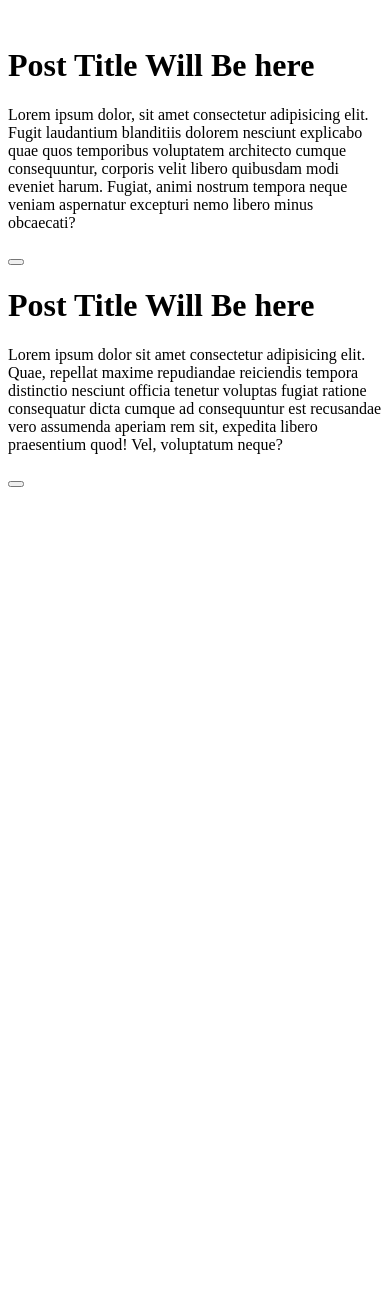
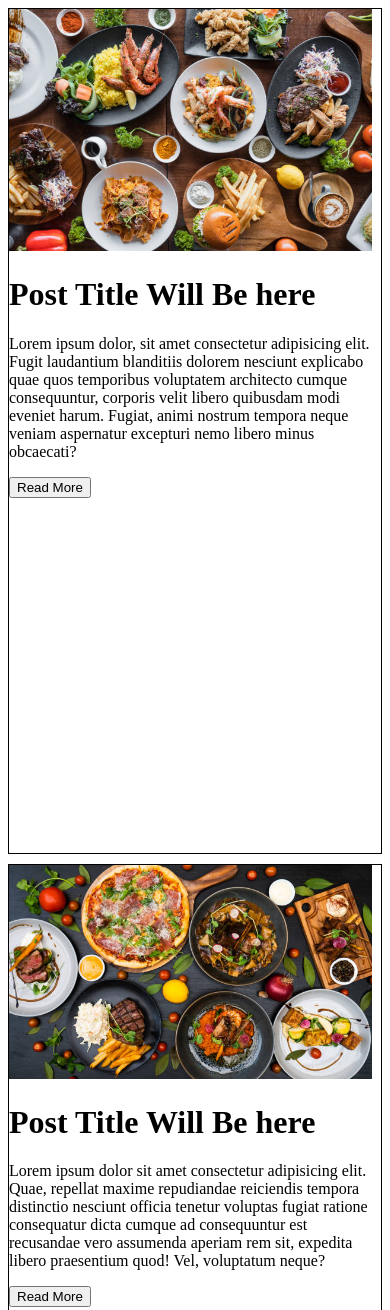
Before and after one commit to T-ahiti/digital-agency, a plain HTML site: page test-4.html in a window 390 px wide. Shown: the top 1310 px of the page. Before the commit the page ends 844 px from the top, so only its background shows below. Drawn offline with Linux system fonts and the light colour scheme.

Commit message:
responsive added

```diff
--- a/test-4.html
+++ b/test-4.html
@@ -4,27 +4,91 @@
     <meta charset="UTF-8">
     <meta name="viewport" content="width=, initial-scale=1.0">
     <title>Document</title>
+
+   <style>
+     .first{
+        display: flex;
+        border: 1px solid black;
+        margin-bottom: 10px;
+        height: 48vh;
+     }
+
+     .second{
+        display: flex;
+        border: 1px solid black;
+        margin-top: 0px;
+        height: 48vh;
+     }
+
+     .first-img{
+        padding: 0px;
+        margin-right: 9px;
+     }
+
+     .second-img{
+        padding: 0px;
+        margin-right: 9px;
+     }
+
+     .food-1{
+        height: 48vh;
+        width:  419px;
+     }
+
+     .food-2{
+        height: 48vh;
+        width: 419px;
+     }
+
+     @media screen  and (max-width:916px){
+        .first{
+            display: block;
+            height: 100vh;
+        }
+
+        .food-1{
+            width: 100%;
+            height: auto;
+        }
+
+        .second{
+            display: block;
+            height: 100vh;
+        }
+
+        .food-2{
+            width: 100%;
+            height: auto;
+        }
+     }
+   </style>
 </head>
 
 <body>
     <!-- .container>.first^h1{Post Title Will Be here}p{lorem40}button+.second^h1{Post Title Will Be here}p{lorem40}button -->
     <div class="container">
+
         <div class="first">
-           <div class="img-1">
 
-           </div>
+               <div class="first-img">
+               <img src="food-1.jpg" alt="" class="food-1"></div>
                <div class="first-write">
-               <img src="" alt="">
                   <h1>Post Title Will Be here</h1>
                   <p>Lorem ipsum dolor, sit amet consectetur adipisicing elit. Fugit laudantium blanditiis dolorem nesciunt explicabo quae quos temporibus voluptatem architecto cumque consequuntur, corporis velit libero quibusdam modi eveniet harum. Fugiat, animi nostrum tempora neque veniam aspernatur excepturi nemo libero minus obcaecati?</p>
-               <button></button>
+                  <button><span>Read More</span></button>
+               </div>
         </div>
 
-        </div>
         <div class="second">
+
+               <div class="second-img">
+               <img src="food-2.jpg" alt="" class="food-2"> </div>
+               <div class="second-write">
                   <h1>Post Title Will Be here</h1>
                   <p>Lorem ipsum dolor sit amet consectetur adipisicing elit. Quae, repellat maxime repudiandae reiciendis tempora distinctio nesciunt officia tenetur voluptas fugiat ratione consequatur dicta cumque ad consequuntur est recusandae vero assumenda aperiam rem sit, expedita libero praesentium quod! Vel, voluptatum neque?</p>
-       <button></button>
+                  <button><span>Read More</span></button>
+               </div>
+
         </div>
 </div>
 
```
Lines whose indentation alone changed are shown as unchanged.
